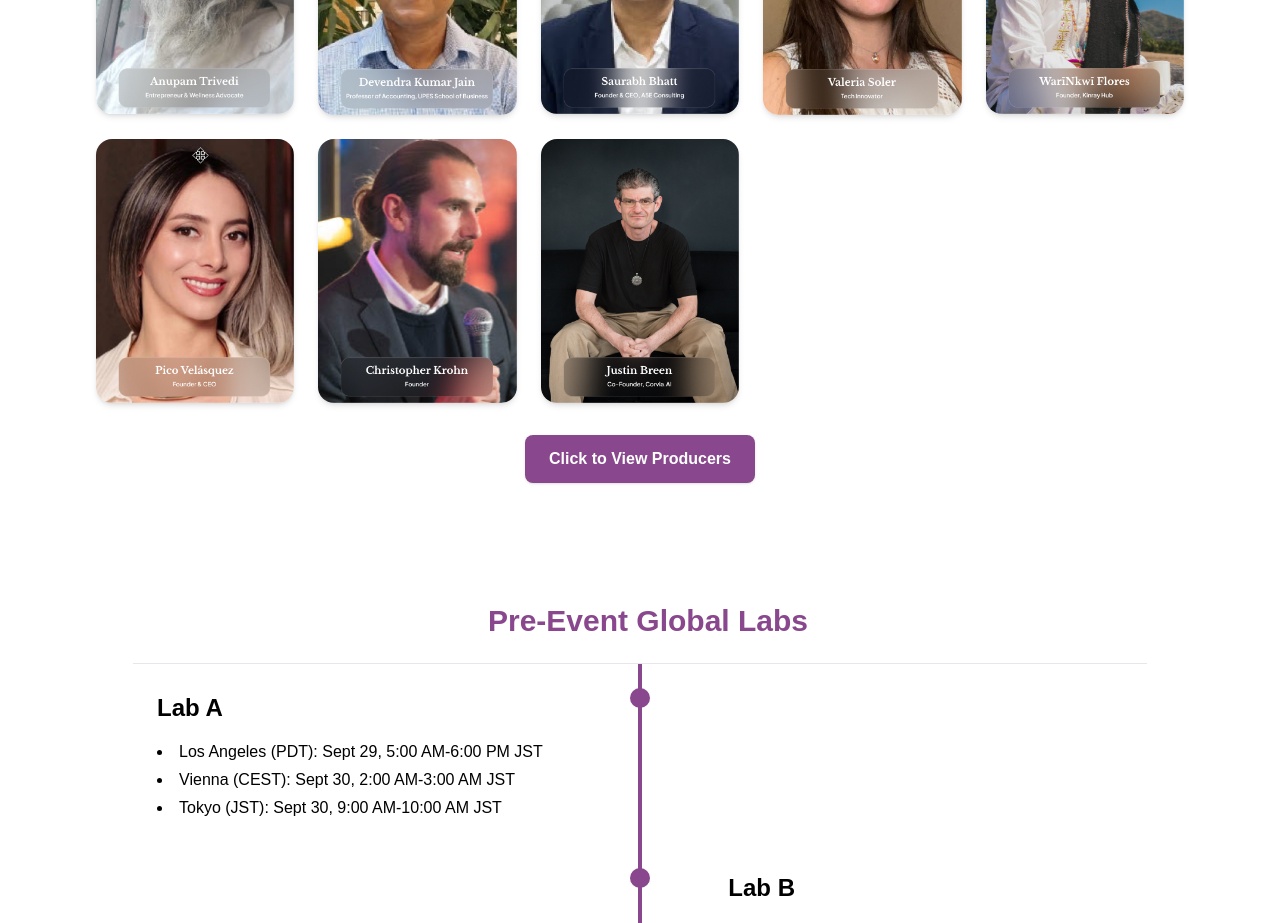
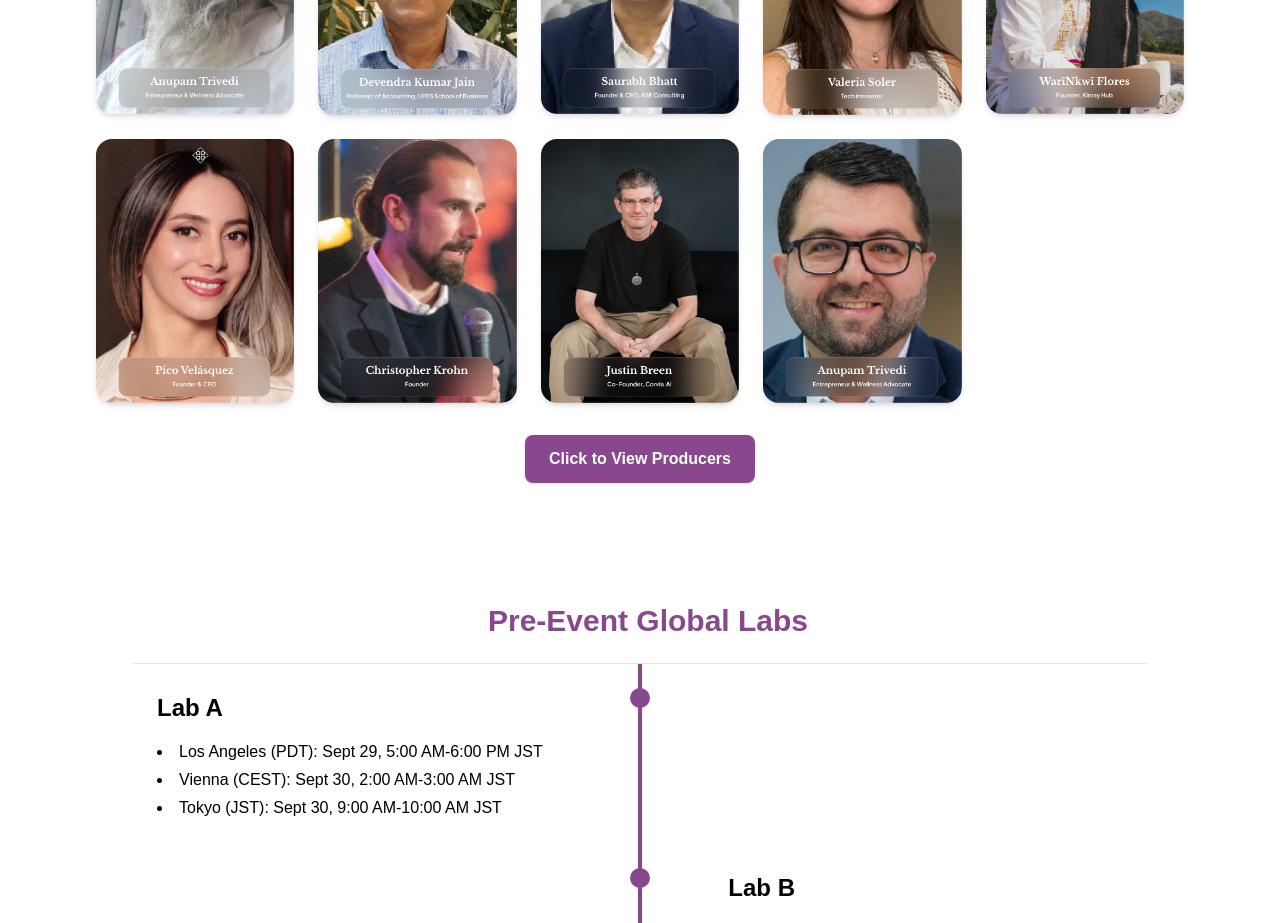
Before and after one commit to Algonots/ai-compassion_website, a Next.js app: page / in a window 1280 px wide. Shown: the part 6220-7143 px from the top of the page. Built offline with nearby package versions, Linux system fonts and the light colour scheme.

Commit message:
added anas

```diff
--- a/src/components/speakerSection/index.jsx
+++ b/src/components/speakerSection/index.jsx
@@ -41,6 +41,7 @@
 import pico from "@/../public/pico.png";
 import krohn from "@/../public/krohn.png";
 import breen from "@/../public/breen.png";
+import anas from "@/../public/anas.png";
 const speakers = [
   {
     slug: "hiroshi-ishiguro",
@@ -276,6 +277,12 @@
     title: "Justin Breen is Co-Founder/CEO of The Epic F.I.T. Network, named one of the Top 5 Masterminds globally by Business Traveler USA Magazine. Co-Founder of Corvia.AI, an education platform teaching AI song creation, he authored Epic Life with foreword by Dr. Peter Diamandis, reaching #1 on Amazon Kindle and making Wall Street Journal and USA Today bestseller lists. His upcoming book Epic Journey features an introduction from Dr. Deepak Chopra with Gary Sinise documentary narration.Chris Krohn operates at the intersection of technology, innovation, and systems design, developing multi-stakeholder ecosystems and programs for Fortune companies, VCs, startups, and cities. Co-founder of ism and founder of Hermetic (an earth-focused venture and technology group) and BxC (Blockchain x Climate Leadership Network), he spent nearly a decade as Director of IDEO's Climate Portfolio, investing in and accelerating circular economy and climate solutions globally while designing incubators, pilots, and investment funds.",
     img: breen
   },
+   {
+    slug: "anas-almarie",
+    name: "Anas Almarie",
+    title: "Anas Almarie is an award-winning digital growth consultant and engineer with 17 years of experience, leading Social Station Branding & Marketing Agency in Dubai. He serves Fortune 500 companies and local businesses with branding, digital marketing, AI, and social media solutions. As Digital Marketing Institute trainer and LinkedIn Solutions Advisor, he maintains 98% satisfaction feedback. A keynote speaker featured on Dubai Eye, Sky News Arabia,",
+    img: anas
+  },
 ];
 
 
```
Also changed, not shown: public/anas.jpg (added), public/anas.png (added).
